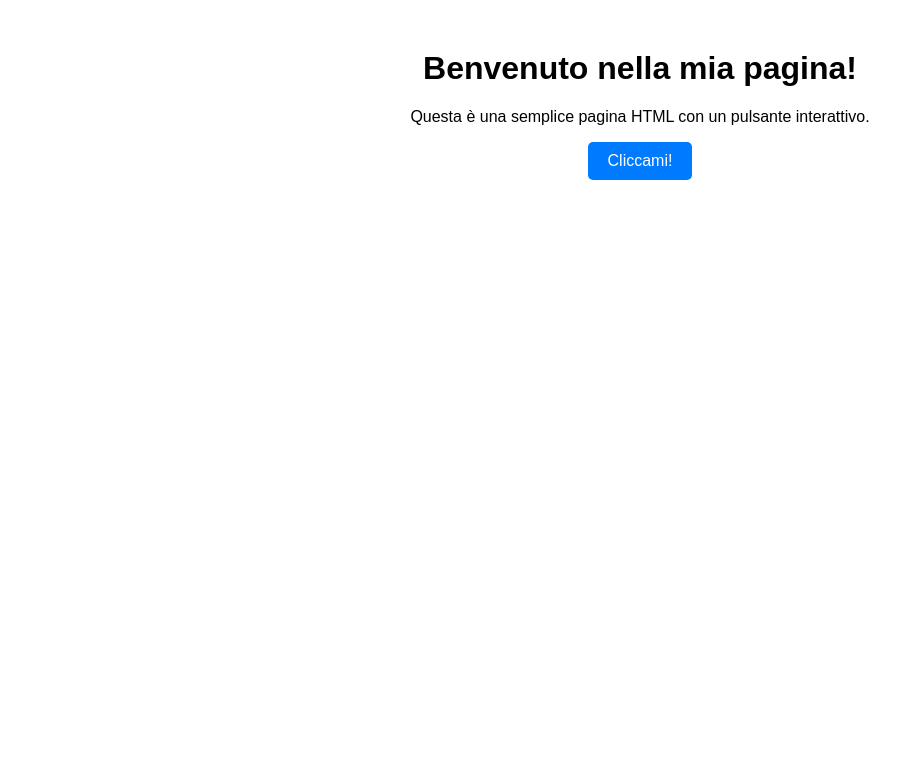
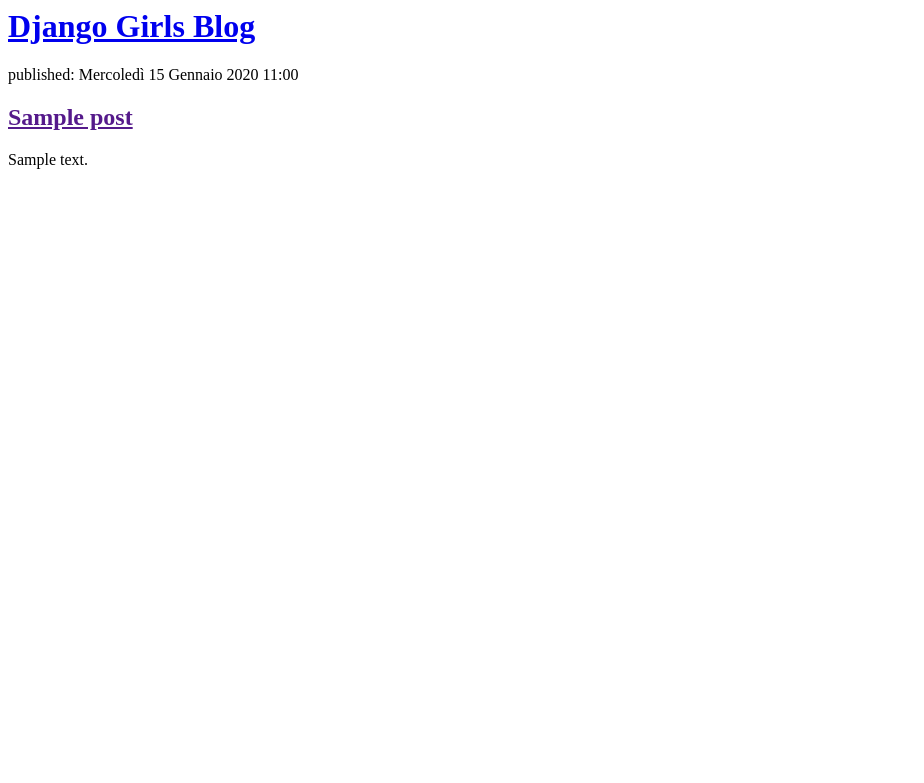
Before and after one commit to 3229256/my-second-blog, a Django app: page / in a window 1280 px wide. Shown: the top 783 px of the page, without its empty margins (0-924 px from the left). Run offline with Django 5.2, Linux system fonts and the light colour scheme; tables that the repository leaves empty hold one stand-in row (values such as "Sample post").

Commit message:
Modified templates to display posts from database.

```diff
--- a/blog/templates/blog/post_list.html
+++ b/blog/templates/blog/post_list.html
@@ -1,40 +1,11 @@
-<!DOCTYPE html>
-<html lang="it">
-<head>
-    <meta charset="UTF-8">
-    <meta name="viewport" content="width=device-width, initial-scale=1.0">
-    <title>Pagina di esempio</title>
-    <style>
-        body {
-            font-family: Arial, sans-serif;
-            text-align: center;
-            margin: 50px;
-        }
-        button {
-            background-color: #007bff;
-            color: white;
-            border: none;
-            padding: 10px 20px;
-            font-size: 16px;
-            cursor: pointer;
-            border-radius: 5px;
-        }
-        button:hover {
-            background-color: #0056b3;
-        }
-    </style>
-</head>
-<body>
+<header>
+    <h1><a href="/">Django Girls Blog</a></h1>
+</header>
 
-    <h1>Benvenuto nella mia pagina!</h1>
-    <p>Questa è una semplice pagina HTML con un pulsante interattivo.</p>
-    <button onclick="saluta()">Cliccami!</button>
-
-    <script>
-        function saluta() {
-            alert("Ciao! Grazie per aver cliccato. 😊");
-        }
-    </script>
-
-</body>
-</html>
+{% for post in posts %}
+    <article>
+        <time>published: {{ post.published_date }}</time>
+        <h2><a href="">{{ post.title }}</a></h2>
+        <p>{{ post.text|linebreaksbr }}</p>
+    </article>
+{% endfor %}
--- a/blog/views.py
+++ b/blog/views.py
@@ -1,8 +1,11 @@
 from django.shortcuts import render
+from .models import Post
+from django.utils import timezone
 
 # Create your views here.
 
 #creo la prima vista
 def post_list(request):
-    return render(request, 'blog/post_list.html', {}) #Quando un utente visita una pagina associata a questa view,
+    posts = Post.objects.filter(published_date__lte=timezone.now()).order_by('published_date')
+    return render(request, 'blog/post_list.html', {'posts':posts}) #Quando un utente visita una pagina associata a questa view,
                                                       #Django carica e mostra il file blog/post_list.html.
```
